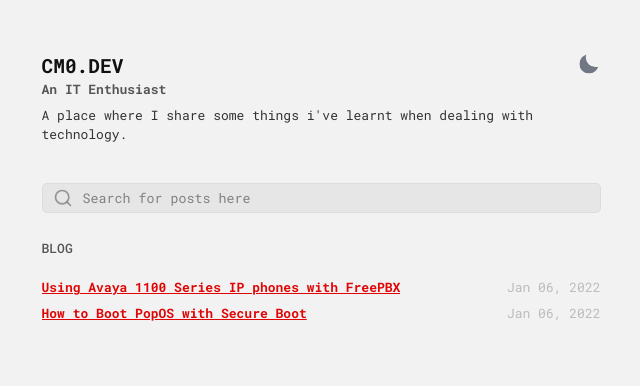
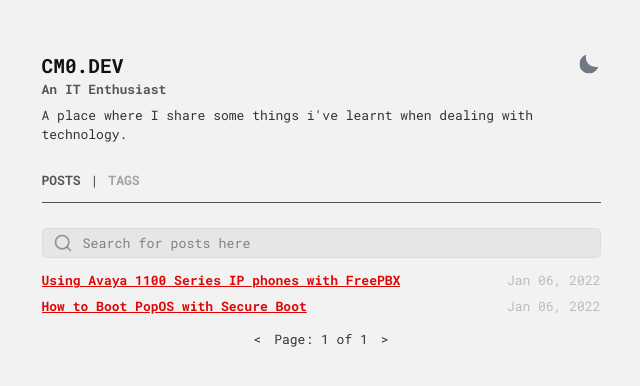
Before and after one commit to mclarence/cm0.dev, a Jekyll site: the page built from index.html, in a window 1280 px wide. Shown: the top 386 px of the page, without its empty margins (319-959 px from the left). Built offline with Jekyll 4.4.1, drawn with Linux system fonts in a browser that asks for light colours; the list of posts is cut into pages by our own code.

Commit message:
change layout

```diff
--- a/_includes/head.html
+++ b/_includes/head.html
@@ -26,6 +26,7 @@
   <link rel="alternate" type="application/atom+xml" title="{{ site.title }}" href="{{ site.baseurl }}/atom.xml">
   <link rel="alternate" type="application/json" title="{{ site.title }}" href="{{ "/feed.json" | prepend: site.baseurl | prepend: site.url }}" />
   <link rel="sitemap" type="application/xml" title="sitemap" href="{{ site.baseurl }}/sitemap.xml" />
+  <link rel="stylesheet" href="{{ site.baseurl }}/assets/css/styles.css">
 
   {% if site.googlewebfonts %}
     <link rel="preconnect" href="//fonts.gstatic.com">
@@ -36,11 +37,5 @@
     {% include analytics.html %}
   {% endif %}
 
-  <style>
-    {% capture include_to_scssify %}
-      {% include inline.scss %}
-    {% endcapture %}
-    {{ include_to_scssify | scssify }}
-  </style>
 
 </head>
--- a/_layouts/default.html
+++ b/_layouts/default.html
@@ -12,17 +12,36 @@ layout: compress
   </main>
 
   <script type="text/javascript">
+
+    function sendMessage(message) {
+      const iframe = document.querySelector('iframe.giscus-frame');
+      if (!iframe) return;
+      console.log("test");
+      iframe.contentWindow.postMessage({ giscus: message }, 'https://giscus.app');
+    }
+
     function setTheme(theme) {
+      const giscusIframe = document.querySelector('iframe.giscus-frame');
       if (theme === "dark") {
         document.documentElement.setAttribute('data-theme', 'dark');
         window.localStorage.setItem('theme', 'dark');
         document.getElementById("theme-toggle").classList.add('sun');
         document.getElementById("theme-toggle").classList.remove('moon');
+        sendMessage({
+          setConfig: {
+            theme: 'dark',
+          }
+        });
       } else {
         document.documentElement.setAttribute('data-theme', 'light');
         window.localStorage.setItem('theme', 'light');
         document.getElementById("theme-toggle").classList.add('moon');
         document.getElementById("theme-toggle").classList.remove('sun');
+        sendMessage({
+          setConfig: {
+            theme: 'light',
+          }
+        });
       }
 
       const event = new Event('themeChanged');
--- a/_layouts/post.html
+++ b/_layouts/post.html
@@ -14,9 +14,9 @@ layout: default
     </button>
   </div>
   <div id="page-header">
-    <h1 class="title">{{ page.title }}</h1>
     <time datetime="{{ page.date | date_to_xmlschema }}">{{ page.date | date: "%b %-d, %Y" }} - </time>
     {% include reading-time.html %}
+    <h1 class="title">{{ page.title }}</h1>
     <br>
     {% for tag in page.tags %}
     <a href="/tag/{{tag}}">{{tag}}</a>{% unless forloop.last %}, {% endunless %}{% endfor %}
@@ -24,5 +24,5 @@ layout: default
 
   {{ content | toc }}
 
-  {% include disqus.html %}
+  {% include giscus.html %}
 </section>
--- a/_sass/_main.scss
+++ b/_sass/_main.scss
@@ -5,7 +5,7 @@
 	background-color: inherit;
 	color: inherit;
 	margin: 0;
-	padding: 0;
+	//padding: 0;
 }
 
 html {
@@ -288,9 +288,9 @@ b {
 	margin-bottom: 0.5rem;
 }
 
-.posts {
-	margin: 0;
-}
+// .posts {
+// 	margin: 0;
+// }
 
 .posts>h3 {
 	font-weight: 500;
@@ -299,6 +299,7 @@ b {
 .posts ul,
 header ul {
 	list-style: none;
+	padding: 0;
 }
 
 .posts li {
@@ -519,3 +520,31 @@ figcaption {
 blockquote ul {
 	margin-left: 2rem;
 }
+
+.tab-buttons {
+	display: flex;
+	flex-direction: row;
+	justify-content: left;
+	gap: 10px;
+}
+
+.tab-button {
+	cursor: pointer;
+}
+
+.tab-buttons a {
+	display: none;
+}
+
+.pagination {
+	display: flex;
+	flex-direction: row;
+	justify-content: center;
+	align-items: center;
+	margin-top: 1rem;
+	gap: 1rem;
+}
+
+#giscusContainer {
+	margin-top: 1rem;
+}
--- /dev/null
+++ b/assets/css/styles.css
@@ -0,0 +1,7 @@
+---
+layout: null
+---
+{% capture include_to_scssify %}
+    {% include inline.scss %}
+{% endcapture %}
+{{ include_to_scssify | scssify  }}
--- a/giscus.json
+++ b/giscus.json
@@ -1,4 +1,4 @@
 {
-    "origins": ["https://cm0.dev"],
+    "origins": ["https://cm0.dev", "https://giscus.app"],
     "originsRegex": ["http://localhost:[0-9]+"]
 }
--- a/index.html
+++ b/index.html
@@ -1,7 +1,6 @@
 ---
 layout: default
 ---
-
 <section id="intro">
     <div class="flex-column-between">
         <div class="flex-row-between">
@@ -16,14 +15,77 @@ layout: default
         A place where I share some things i've learnt when dealing with technology.
     </p>
 </section>
+<section class="posts" style="margin-top: 0px">
+    <div class="tab-buttons">
+        <h3 class="tab-button" id="btnBlog" style="opacity: 1">POSTS</h3>
+        <h3>|</h3>
+        <h3 class="tab-button" id="btnTags" style="opacity: 0.5">TAGS</h3>
+    </div>
+    <hr>
+    <div id="posts-tab" class="tab-content" style="display: block">
         {% include search_field.html %}
-<section class="posts">
-    <h3>BLOG</h3>
         <ul>
-        {% for post in site.posts %}
+            {% for post in paginator.posts %}
             <li>
                 <a href="{{ site.baseurl }}{{ post.url }}">{{ post.title }}</a>
-            <time datetime="{{ post.date | date_to_xmlschema }}">{{ post.date | date: "%b %d, %Y" }}</time></li>
+                <time datetime="{{ post.date | date_to_xmlschema }}">{{ post.date | date: "%b %d, %Y" }}</time>
+            </li>
             {% endfor %}
         </ul>
+
+        <div class="pagination">
+            {% if paginator.previous_page %}
+              <a href="{{ paginator.previous_page_path }}" class="previous">
+                {% raw %}<{% endraw %}
+              </a>
+            {% else %}
+              <span class="previous">{% raw %}<{% endraw %}</span>
+            {% endif %}
+            <span class="page_number ">
+              Page: {{ paginator.page }} of {{ paginator.total_pages }}
+            </span>
+            {% if paginator.next_page %}
+              <a href="{{ paginator.next_page_path }}" class="next">{% raw %}>{% endraw %}</a>
+            {% else %}
+              <span class="next ">{% raw %}>{% endraw %}</span>
+            {% endif %}
+          </div>
+
+    </div>
+    <div id="tags-tab" class="tab-content" style="display: none">
+        {% assign tags = site.tags | sort %}
+        <ul>
+            {% for tag in tags %}
+            <li><a href="/tag/{{ tag | first | slugify }}/">{{ tag[0] | replace:'-', ' ' }} ({{ tag | last | size }}){%
+                    unless forloop.last %}, {% endunless %}</a></li>
+            {% endfor %}
+        </ul>
+    </div>
 </section>
+
+<script type="text/javascript">
+    function tabSwitcher(evt) {
+        var tabs = document.getElementsByClassName("tab-content");
+        var buttons = document.getElementsByClassName("tab-button");
+        for (var i = 0; i < tabs.length; i++) {
+            if (tabs[i].style.display == "block") {
+                tabs[i].style.display = "none";
+            }
+        }
+
+        for (var i = 0; i < buttons.length; i++) {
+            buttons[i].style.opacity = 0.5;
+        }
+
+        document.getElementById(evt.currentTarget.param).style.display = "block";
+        evt.currentTarget.style.opacity = 1;
+    }
+
+    var btnBlog = document.getElementById('btnBlog');
+    var btnTags = document.getElementById('btnTags');
+    btnBlog.addEventListener('click', tabSwitcher, false);
+    btnBlog.param = "posts-tab";
+    btnTags.addEventListener('click', tabSwitcher, false);
+    btnTags.param = "tags-tab";
+
+</script>
```
Also changed, not shown: _includes/giscus.html (added, +25 -0 lines). Lines whose indentation alone changed are shown as unchanged.
